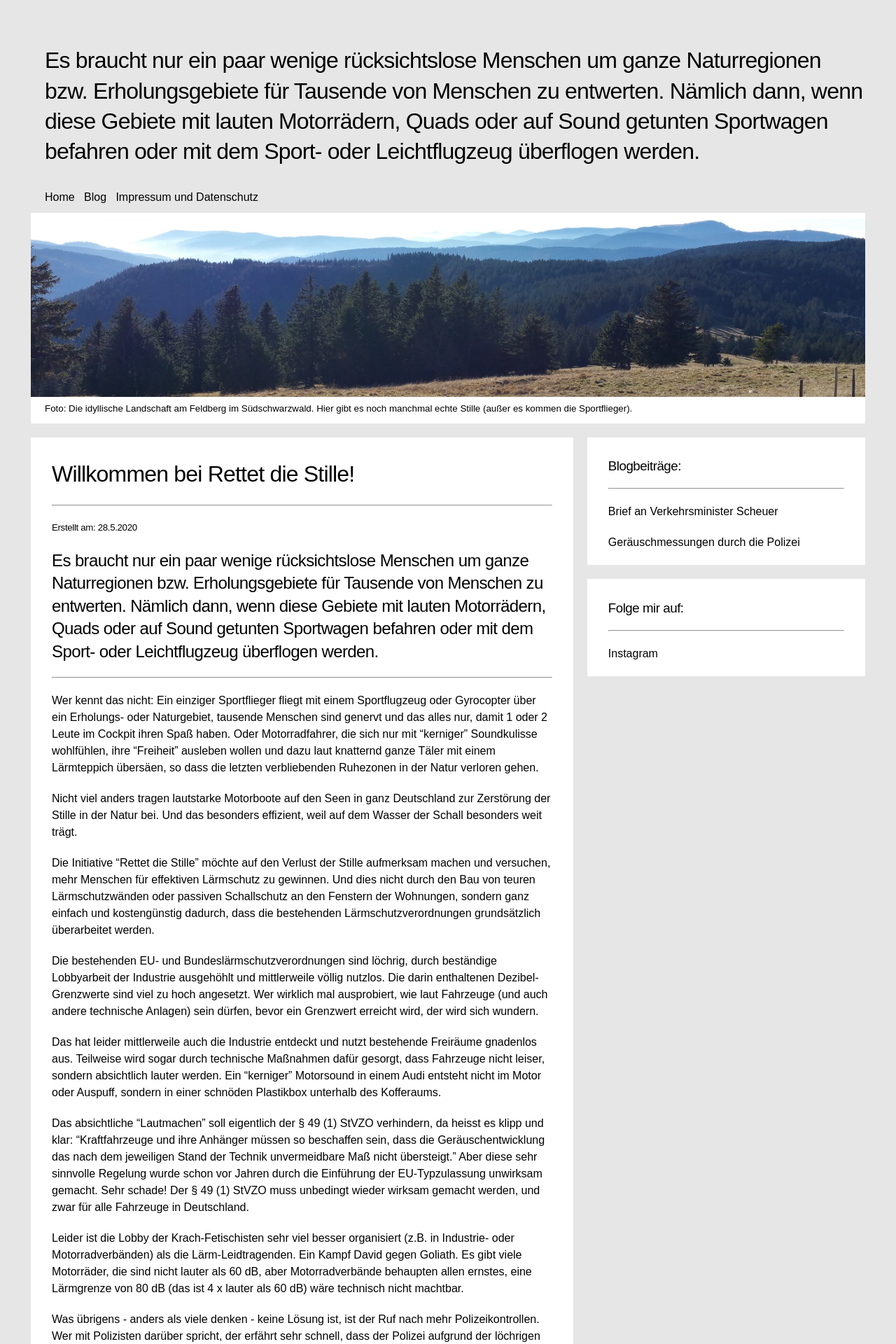
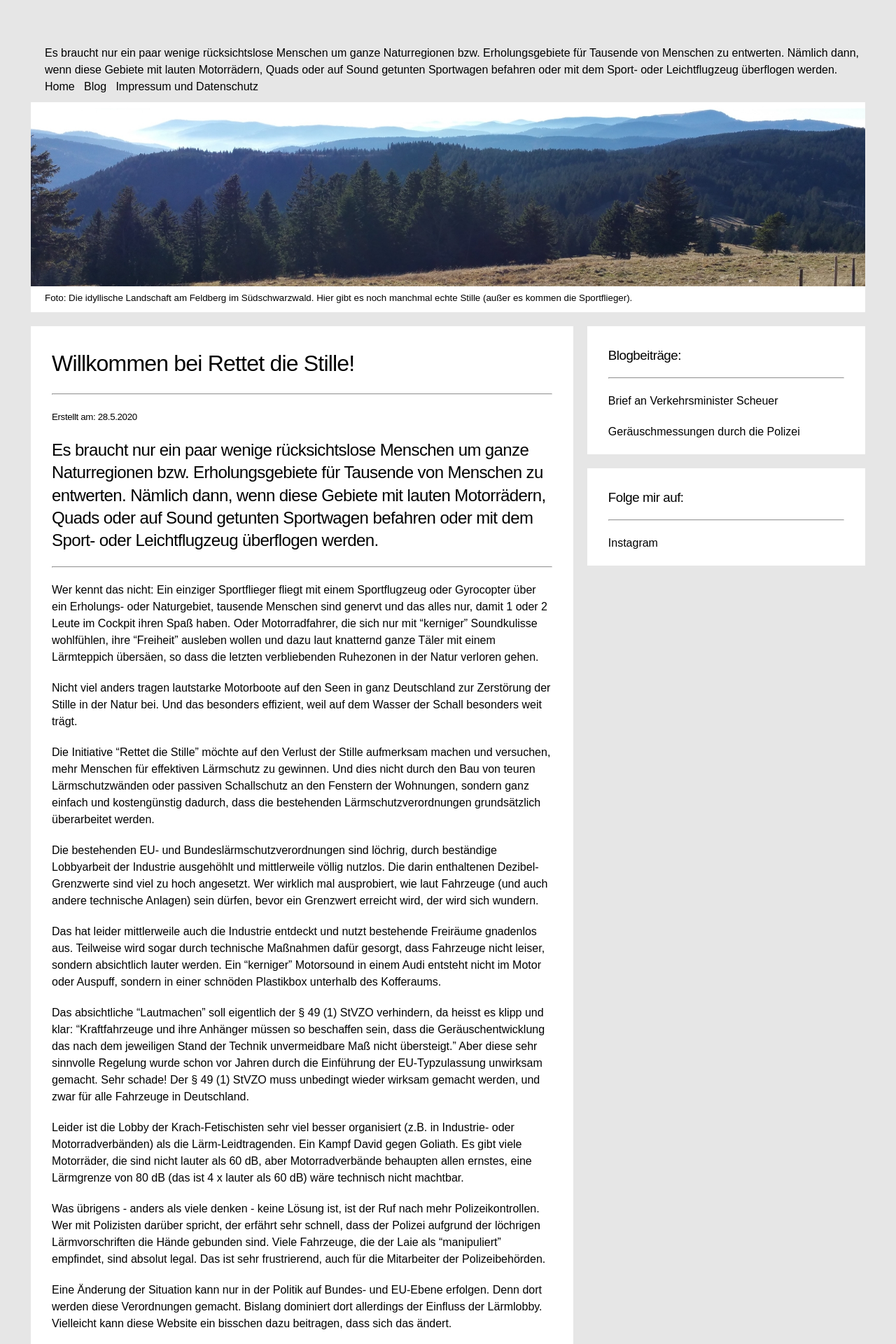
Before and after one commit to rettet-die-stille/rettet-die-stille.github.io, a Jekyll site: the page built from index.md, in a window 1280 px wide. Shown: the top 1920 px of the page at 70% size. Built offline with Jekyll 4.4.1, drawn with Linux system fonts in a browser that asks for light colours; our own code applies the rules of GitHub Pages for plain Markdown files.

Commit message:
Update _nav.html

```diff
--- a/_includes/_nav.html
+++ b/_includes/_nav.html
@@ -1,7 +1,7 @@
 <div class="nav">
 
     <a href="/">
-        <h1>{{ page.title | default: site.title }}</h1>
+        <p>{{ page.title | default: site.title }}</p>
     </a>
 
     <a href="/index.html">Home</a>&nbsp;&nbsp;
```
